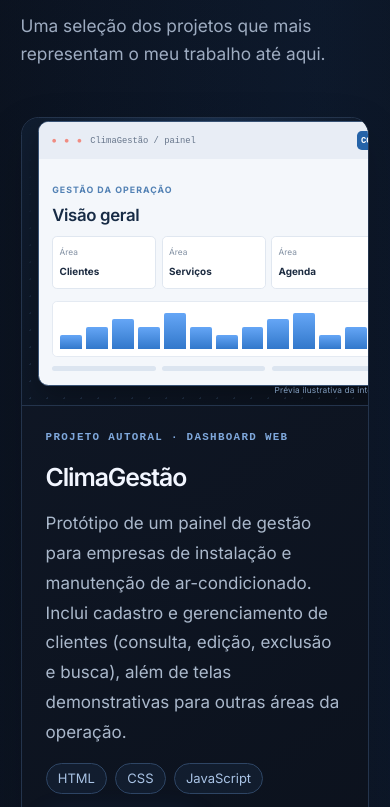
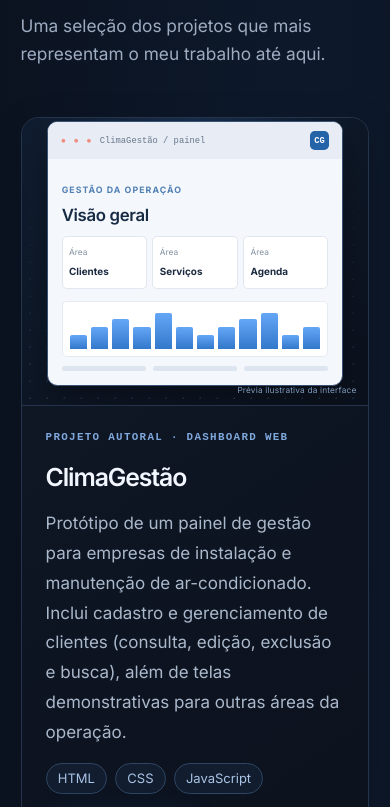
Before and after one commit to Felipesouza28/Felipe-de-Souza-Martins, a plain HTML site: page index.html in a window 390 px wide. Shown: the part 1162-1969 px from the top of the page. Drawn offline with Linux system fonts and the light colour scheme.

Commit message:
style: reduz e centraliza as tres previas no mobile

```diff
--- a/css/mobile-projects.css
+++ b/css/mobile-projects.css
@@ -293,3 +293,34 @@
     min-width: 0;
   }
 }
+
+
+/* Escala e centralização comum das três miniaturas em telas pequenas. */
+@media (max-width: 42rem) {
+  #projetos .project-preview {
+    box-sizing: border-box;
+    width: 100%;
+    min-width: 0;
+    justify-content: center;
+    overflow: hidden;
+  }
+
+  #projetos .project-preview > .preview-browser,
+  #projetos .project-preview > .preview-site,
+  #projetos .project-preview > .preview-books {
+    box-sizing: border-box;
+    flex: 0 1 94%;
+    width: 94%;
+    min-width: 0;
+    max-width: 100%;
+    margin-inline: auto;
+    align-self: center;
+    transform: none;
+  }
+
+  #projetos .preview-browser *,
+  #projetos .preview-site *,
+  #projetos .preview-books * {
+    min-width: 0;
+  }
+}
```
